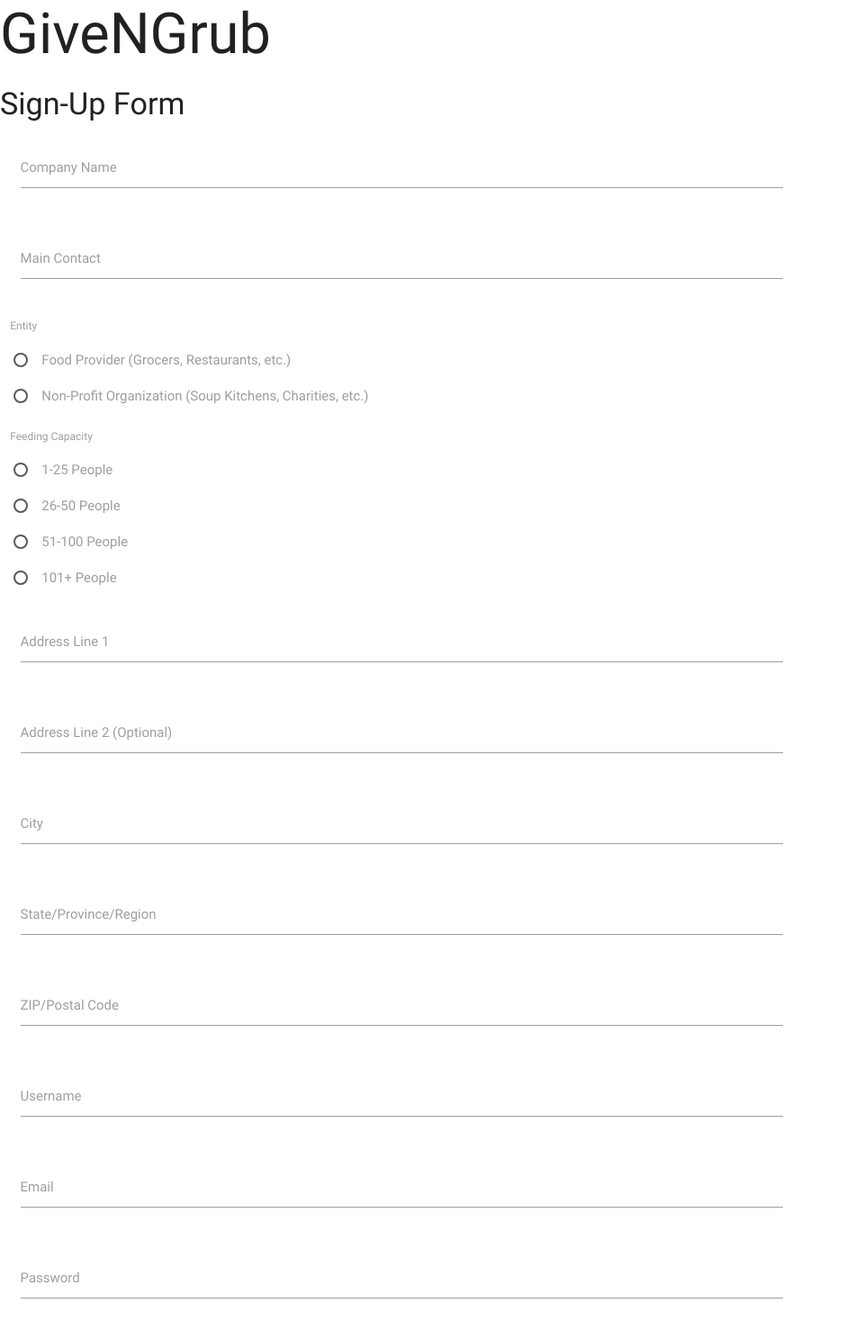
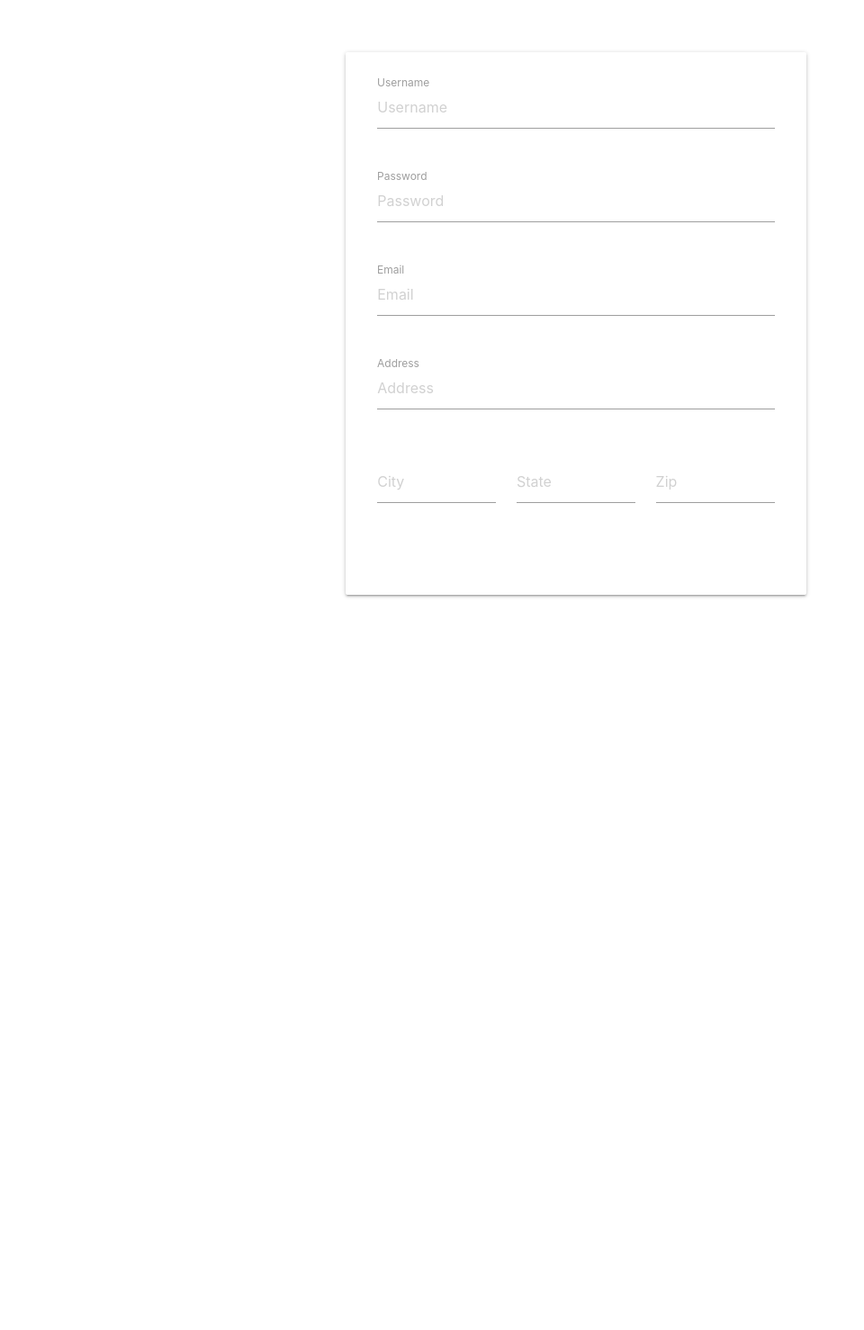
Before and after one commit to Moshkim/GiveNGrub, a website: page view/signUp.html in a window 1280 px wide. Shown: the part 29-1507 px from the top of the page at 90% size, without its empty margins (0-960 px from the left). After the commit the page ends 800 px from the top, so only its background shows below. Drawn offline with nearby package versions, Linux system fonts and the light colour scheme.

Commit message:
updated html pages

```diff
--- a/view/signUp.html
+++ b/view/signUp.html
@@ -1,110 +1,91 @@
-<!DOCTYPE html>
+<!DOCTYPE>
+
 <html>
+<title>New User</title>
+
 <head>
-	<title>Sign-up | GiveNGrub</title>
-    <h1>GiveNGrub</h1>
-    <!-- jQuery CDN -->
-    <script type="text/javascript" src="https://code.jquery.com/jquery-3.2.1.min.js"></script>
-    <!-- Compiled and minified CSS -->
-    <link rel="stylesheet" href="https://cdnjs.cloudflare.com/ajax/libs/materialize/0.100.2/css/materialize.min.css">
-    <!-- Compiled and minified JavaScript -->
-    <script src="https://cdnjs.cloudflare.com/ajax/libs/materialize/0.100.2/js/materialize.min.js"></script>
+
+    <title>The Materialize Example</title>
+    <meta name = "viewport" content = "width = device-width, initial-scale = 1">
+    <link rel = "stylesheet"
+    href = "https://fonts.googleapis.com/icon?family = Material+Icons">
+    <link rel = "stylesheet"
+    href = "https://cdnjs.cloudflare.com/ajax/libs/materialize/0.97.3/css/materialize.min.css">
+    <script type = "text/javascript" src = "https://code.jquery.com/jquery-2.1.1.min.js">
+    </script>
+    <script src = "https://cdnjs.cloudflare.com/ajax/libs/materialize/0.97.3/js/materialize.min.js">
+    </script>
+
+    <style>
+        #signin {
+            margin: 5% auto auto auto;
+            max-width: 40%
+        }
+    </style>
+
 </head>
-<body>
-    <h4>Sign-Up Form</h4>
-        <div class="row">
-            <form class="col s10">
-                <div class="row">
-                    <div class="input-field col s10">
-                        <input id="companyName" type="text" class="validate">
-                        <label for="companyName">Company Name</label>
+
+
+<body class = "section" id="signin">
+    <div class="card-panel">
+        <div class = "row">
+            <form class = "col s12">
+                <div class = "row">
+                    <div class = "input-field col s12">
+                        <input placeholder = "Username" value = "" id = "name"
+                        type = "text" class = "active validate" required />
+                        <label for = "name">Username</label>
                     </div>
                 </div>
                 <div class="row">
-                    <div class="input-field col s10">
-                        <input id="mainContact" type="text" class="validate">
-                        <label for="mainContact">Main Contact</label>
+                    <div class = "input-field col s12">
+                        <label for = "password">Password</label>
+                        <input id = "password" type = "password" placeholder = "Password"
+                        class = "validate" required />
                     </div>
                 </div>
-                <div class="row">
-                    <label>Entity</label>
-                    <p>
-                        <input name="entity" class="with-gap" type="radio" id="fp" />
-                        <label for="fp">Food Provider (Grocers, Restaurants, etc.)</label>
-                    </p>
-                    <p>
-                        <input name="entity" class="with-gap" type="radio" id="np" />
-                        <label for="np">Non-Profit Organization (Soup Kitchens, Charities, etc.)</label>
-                    </p>
-                </div>
-                <div class="row">
-                    <label>Feeding Capacity</label>
-                    <p>
-                        <input name="capacity" class="with-gap" type="radio" id="small" />
-                        <label for="small">1-25 People</label>
-                    </p>
-                    <p>
-                        <input name="capacity" class="with-gap" type="radio" id="medium" />
-                        <label for="medium">26-50 People</label>
-                    </p>
-                    <p>
-                        <input name="capacity" class="with-gap" type="radio" id="large" />
-                        <label for="large">51-100 People</label>
-                    </p>
-                    <p>
-                        <input name="capacity" class="with-gap" type="radio" id="xlarge" />
-                        <label for="xlarge">101+ People</label>
-                    </p>
-                </div>
-                <div class="row">
-                    <div class="input-field col s10">
-                        <input id="address1" type="text" class="validate">
-                        <label for="address1">Address Line 1</label>
+
+                <div class = "row">
+                    <div class = "input-field col s12">
+                        <input placeholder = "Email" id = "email" type = "email"
+                        class = "validate">
+                        <label for = "email">Email</label>
                     </div>
                 </div>
-                <div class="row">
-                    <div class="input-field col s10">
-                        <input id="address2" type="text" class="validate">
-                        <label for="address2">Address Line 2 (Optional)</label>
-                    </div>
+
+                <div class = "row">
+                        <div class = "input-field col s12">
+                            <input placeholder = "Address" value = "" id = "address"
+                            type = "text" class = "active validate" required />
+                            <label for = "address">Address</label>
+                        </div>
                 </div>
-                <div class="row">
-                    <div class="input-field col s10">
-                        <input id="city" type="text" class="validate">
-                        <label for="city">City</label>
-                    </div>
+
+                <div class = "row">
+                        <div class = "input-field col s4">
+                                <input placeholder = "City" value = "" id = "city"
+                                type = "text" class = "active validate" required />
+                                <label for = "city"></label>
+                        </div>
+
+                        <div class = "input-field col s4">
+                                <input placeholder = "State" value = "" id = "state"
+                                type = "text" class = "active validate" required />
+                                <label for = "state"></label>
+                        </div>
+
+                        <div class = "input-field col s4">
+                                <input placeholder = "Zip" value = "" id = "zip"
+                                type = "text" class = "active validate" required />
+                                <label for = "zip"></label>
+                        </div>
                 </div>
-                <div class="row">
-                    <div class="input-field col s10">
-                        <input id="state" type="text" class="validate">
-                        <label for="state">State/Province/Region</label>
-                    </div>
-                </div>
-                <div class="row">
-                    <div class="input-field col s10">
-                        <input id="zip" type="text" class="validate">
-                        <label for="zip">ZIP/Postal Code</label>
-                    </div>
-                </div>
-                <div class="row">
-                    <div class="input-field col s10">
-                        <input id="username" type="text" class="validate">
-                        <label for="username">Username</label>
-                    </div>
-                </div>
-                <div class="row">
-                    <div class="input-field col s10">
-                        <input id="email" type="email" class="validate">
-                        <label for="email">Email</label>
-                    </div>
-                </div>
-                <div class="row">
-                    <div class="input-field col s10">
-                        <input id="password" type="password" class="validate">
-                        <label for="password">Password</label>
-                    </div>
-                </div>
-            </form>
+                <!-- Submit -->
+            </div>
         </div>
+    </form>
+    </div>
+</div>
 </body>
+
 </html>
```
Also changed, not shown: view/foodprovider.html (added, +152 -0 lines), view/nonprofit.html (added, +72 -0 lines), view/signin.html (added, +53 -0 lines), view/profile.html (added).
